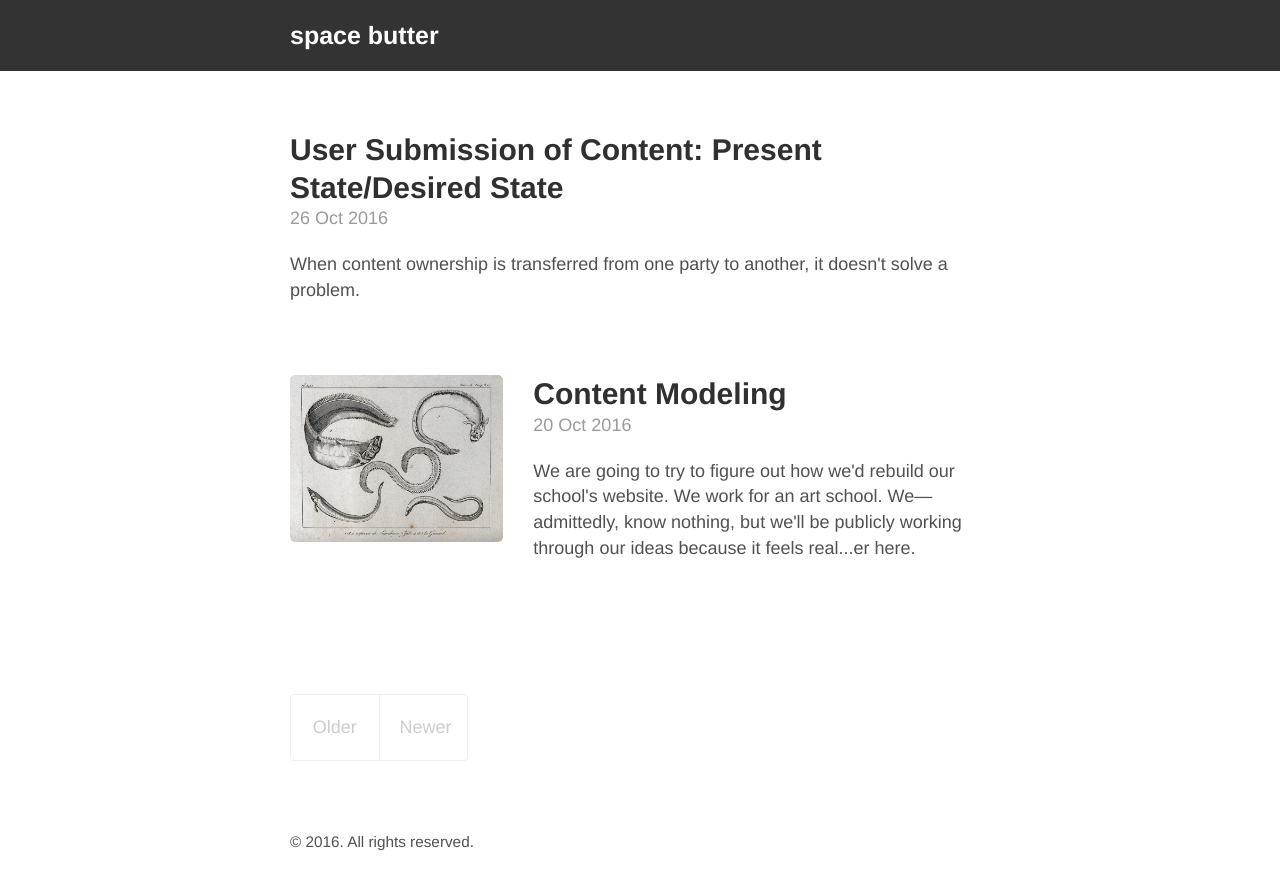
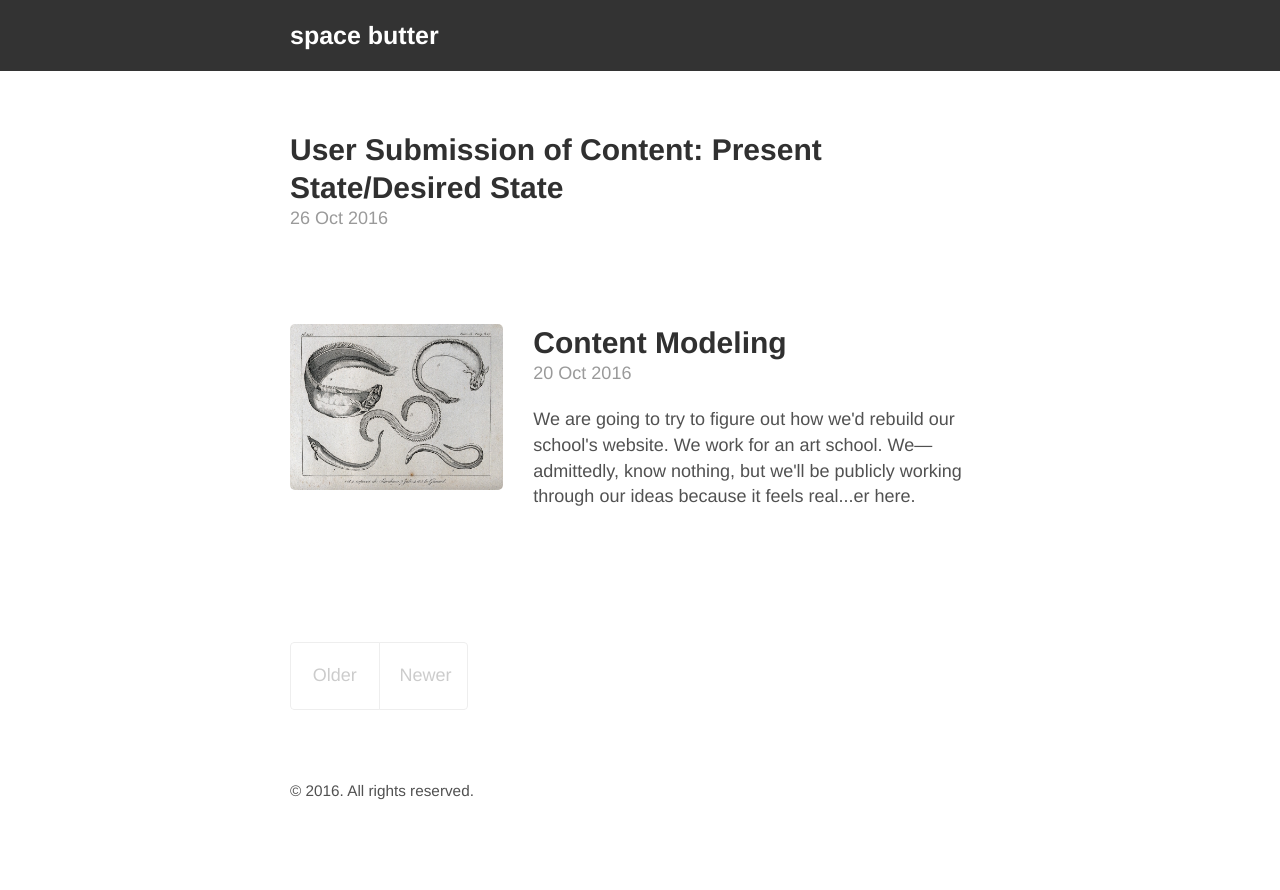
Before and after one commit to kbrtrm/space-butter, a Jekyll site: the page built from index.html, in a window 1280 px wide. Shown: the top 890 px of the page. Built offline with Jekyll 4.4.1, drawn with Linux system fonts in a browser that asks for light colours; the list of posts is cut into pages by our own code.

Commit message:
excerpts..

```diff
--- a/_posts/2016-10-26-user-submission.md
+++ b/_posts/2016-10-26-user-submission.md
@@ -3,7 +3,7 @@ layout: post
 title: "User Submission of Content: Present State/Desired State"
 subtitle: The disconnect of content ownership
 author: zk
-excerpt: "When content ownership is transferred from one party to another, it doesn't solve a problem."
+excerpt: ""
 ---
 
 
```
